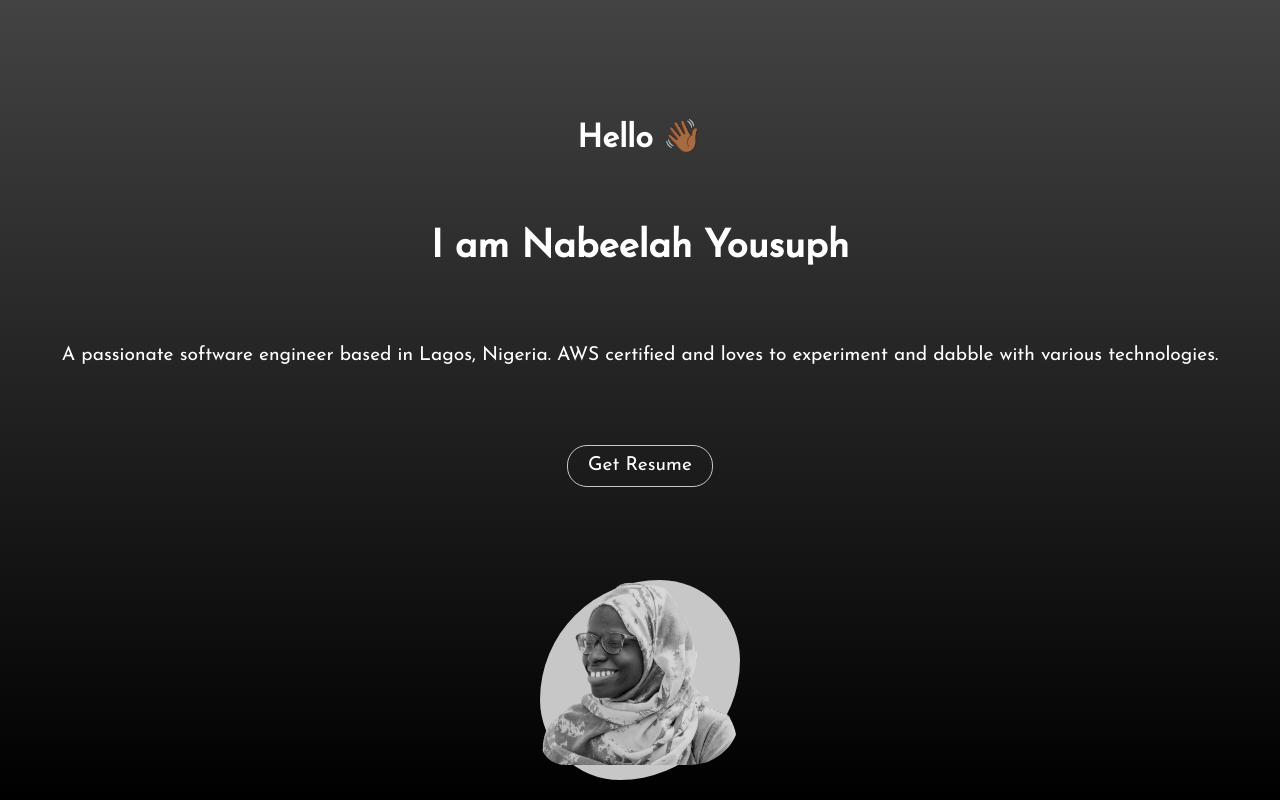
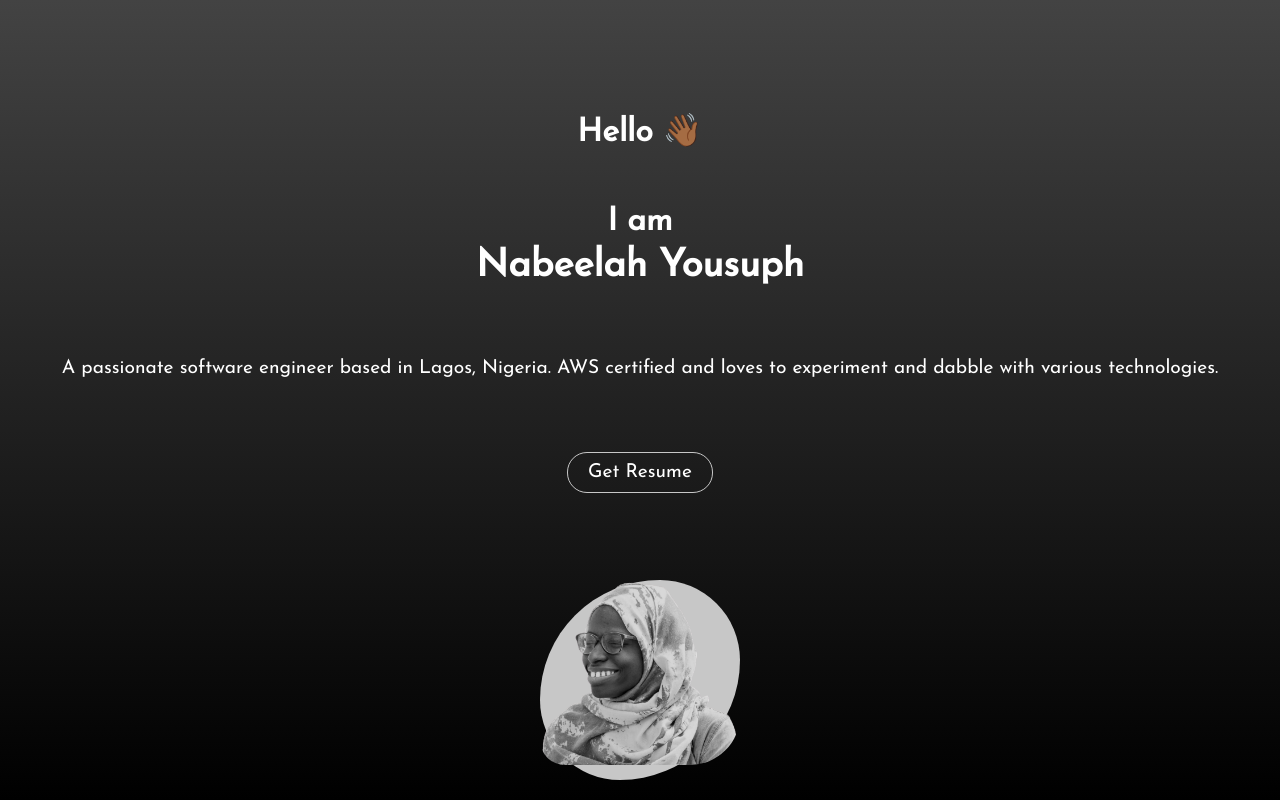
Before and after one commit to NabeelahY/Portfolio, a React (Create React App) app: page / in a window 1280 px wide. Shown: the top 800 px of the page. Built offline with nearby package versions, Linux system fonts and the light colour scheme; no server answers.

Commit message:
Add download link to resume

```diff
--- a/src/components/Hero.tsx
+++ b/src/components/Hero.tsx
@@ -4,23 +4,36 @@ import img from '../assets/nab_bg.png';
 import Socials from './Socials';
 
 const Hero: React.FC = () => {
+  const link =
+    'https://docs.google.com/document/d/1CXBIXt-V3c1So7yRu10hqqHY6gbbKwxCbJWB5J35j38/export?format=pdf';
   return (
     <HeroStyle>
       <div className="hero">
         <div className="info">
-          <div>
+          <div className="greeting">
             Hello{' '}
             <span role="img" aria-label="wave">
               👋🏾
             </span>
           </div>
-          <h1>I am Nabeelah Yousuph</h1>
+
+          <div className="intro">
+            <div>I am </div>
+            <h1>Nabeelah Yousuph</h1>
+          </div>
+
           <p>
             A passionate software engineer based in Lagos, Nigeria. AWS
             certified and loves to experiment and dabble with various
             technologies.
           </p>
-          <button>Get Resume</button>
+          <button
+            onClick={() => {
+              window.open(link, '_blank', ' noopener noreferrer');
+            }}
+          >
+            Get Resume
+          </button>
         </div>
         <div className="pic">
           <img src={img} alt="Nabeelah Yousuph" />
```
